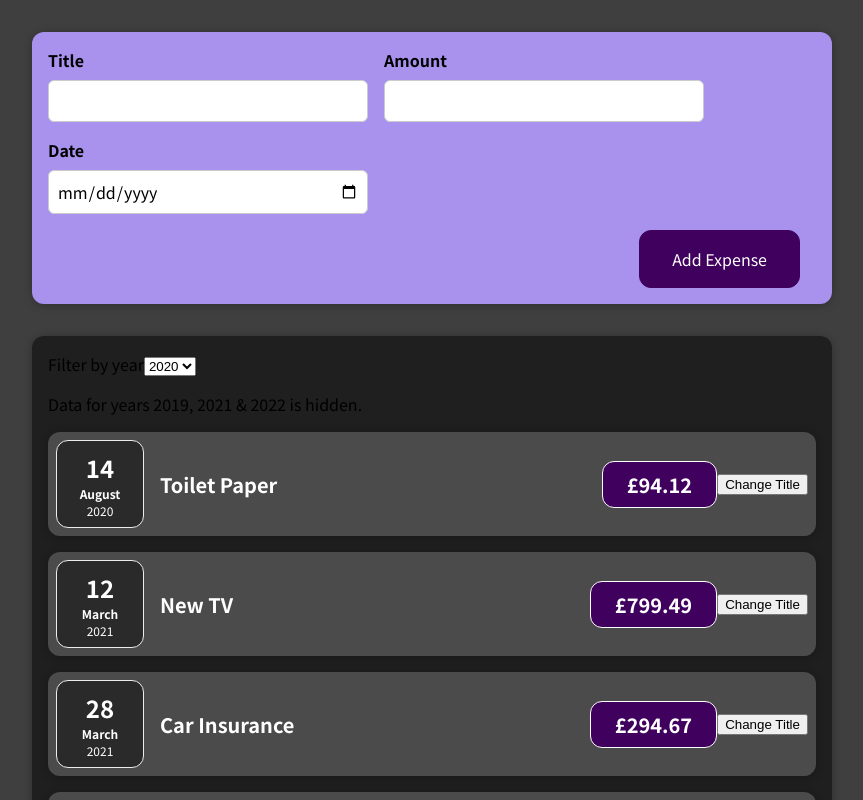
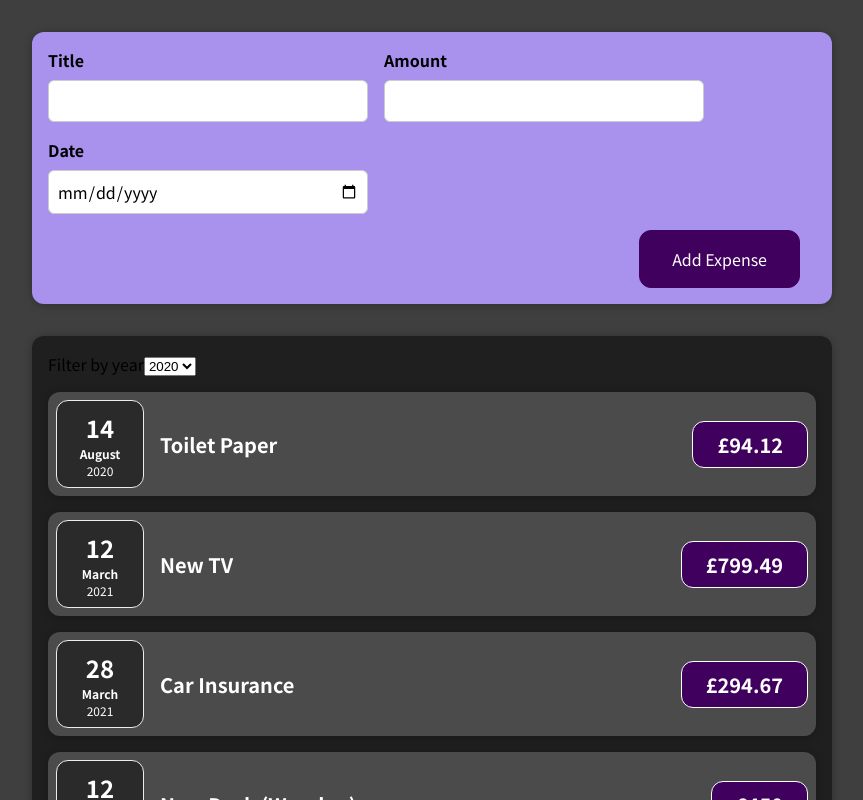
Before and after one commit to LpgLevin/01-Expenses-App, a React (Create React App) app: page / in a window 1280 px wide. Shown: the top 800 px of the page, without its empty margins (208-1071 px from the left). Built offline with nearby package versions, Linux system fonts and the light colour scheme.

Commit message:
cleanup and deletions

```diff
--- a/src/components/Expenses/ExpenseItem.js
+++ b/src/components/Expenses/ExpenseItem.js
@@ -4,30 +4,18 @@ import './ExpenseItem.css';
 import ExpenseDate from './ExpenseDate';
 import Card from "../UI/Card";
 
+// This is what's known as a stateless/presentational/dumb component, because it doesn't have any internal state
+
 function ExpenseItem({ date, title, amount }) {
 
-    const [ name, setName ] = useState( title );
-
-
-
-    function clickHandler() {
-
-            setName( "Updated!" );
-            console.log( name );
-
-    };
-
     return (
-
         <Card className="expense-item">
             <ExpenseDate date={ date } />
             <div className="expense-item__description">
-                <h2>{ name }</h2>
+                <h2>{ title }</h2>
                 <div className="expense-item__price">£{ amount }</div>
             </div>
-            <button onClick={ clickHandler } >Change Title</button>
         </Card>
-
     );
 
 };
--- a/src/components/Expenses/Expenses.js
+++ b/src/components/Expenses/Expenses.js
@@ -8,20 +8,20 @@ function Expenses( { items } ) {
 
     const [ filteredYear, setFilteredYear ] = useState( "2020" );
 
-    let filterInfoText = "2019, 2021 & 2022";
+    // let filterInfoText = "2019, 2021 & 2022";
 
-    if ( filteredYear === "2019" ) {
-        filterInfoText = "2020, 2021 & 2022";
-    }
-    else if ( filteredYear === "2020" ) {
-        filterInfoText = "2019, 2021 & 2022";
-    }
-    else if ( filteredYear === "2021" ) {
-        filterInfoText = "2019, 2020 & 2022";
-    }
-    else if ( filteredYear === "2022" ) {
-        filterInfoText = "2019, 2020 & 2021";
-    }
+    // if ( filteredYear === "2019" ) {
+    //     filterInfoText = "2020, 2021 & 2022";
+    // }
+    // else if ( filteredYear === "2020" ) {
+    //     filterInfoText = "2019, 2021 & 2022";
+    // }
+    // else if ( filteredYear === "2021" ) {
+    //     filterInfoText = "2019, 2020 & 2022";
+    // }
+    // else if ( filteredYear === "2022" ) {
+    //     filterInfoText = "2019, 2020 & 2021";
+    // }
 
 
     function filterChangeHandler( selectedYear ) {
@@ -38,7 +38,7 @@ function Expenses( { items } ) {
                     selected={ filteredYear }
                     onChangeFilter={ filterChangeHandler }
                 />
-                <p>Data for years { filterInfoText} is hidden.</p>
+                {/* <p>Data for years { filterInfoText } is hidden.</p> */}
                 <ExpenseItem
                     title={ items[0].title }
                     amount={ items[0].amount }
```
